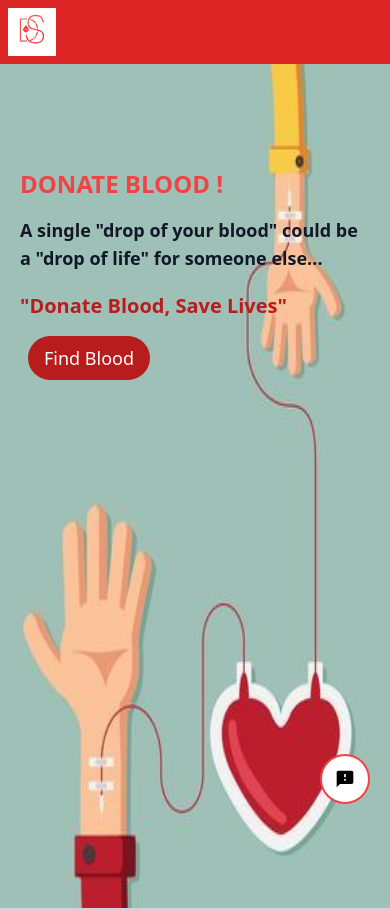
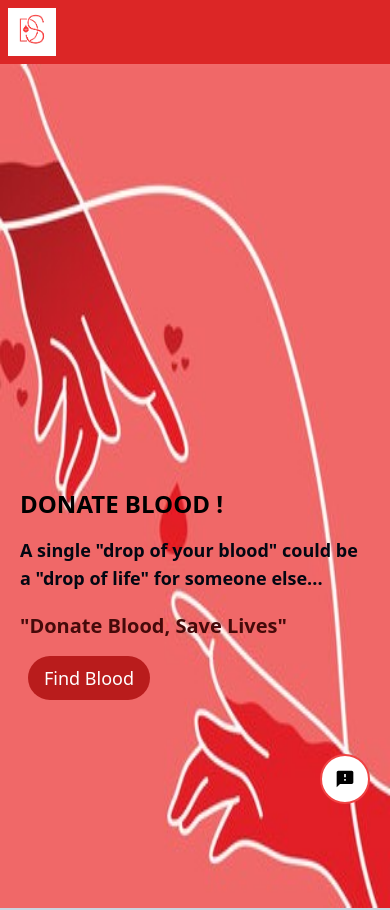
Before and after one commit to clumsy-coders-org/Donor-Sync, a React (Create React App) app in the folder client/: page /home in a window 390 px wide. Shown: the top 910 px of the page. Built offline with nearby package versions, Linux system fonts and the light colour scheme; some icons are missing.

Commit message:
mobile home image changed

```diff
--- a/client/src/axios/instance.js
+++ b/client/src/axios/instance.js
@@ -4,7 +4,7 @@
 import axios from "axios"
 
 
-const baseurl="https://donor-sync-backend.onrender.com"
+const baseurl="http://localhost:3001"
 
 // "http://localhost:3001"
 
--- a/client/src/components/Header/Header.jsx
+++ b/client/src/components/Header/Header.jsx
@@ -48,7 +48,7 @@ function Header() {
           <div className="relative flex h-16 items-center justify-between">
             <div className="absolute inset-y-0 right-0 flex items-center sm:hidden">
               {/* Mobile menu button*/}
-              <Disclosure.Button className="relative inline-flex items-center justify-center rounded-3xl p-2 text-black hover:bg-white hover:text-black focus:outline-none focus:ring-2 focus:ring-inset focus:ring-yellow-400">
+              <Disclosure.Button className="relative inline-flex items-center justify-center rounded-3xl p-2 text-black hover:text-black focus:text-white  focus:ring-inset ">
                 <span className="absolute -inset-0.5" />
                 <span className="sr-only">Open main menu</span>
                 {open ? (
@@ -90,8 +90,8 @@ function Header() {
             </div>
             {/* <div className="absolute hidden sm:block inset-y-0 left-0  items-center pr-2 sm:static sm:inset-auto sm:ml-6 sm:pr-0"> */}
               <button
-                type="button"
-                className="relative rounded-full right-12 md:right-4 text-gray-900 hover:text-black focus:outline-none focus:ring-2 focus:ring-white focus:ring-offset-1"
+                type="button"  onClick={() => { navigate("/search") }}
+                className="relative rounded-full focus:text-white right-12 md:right-4 text-gray-900 md:hover:text-white "
               >
                 <span className="absolute -inset-1.5" />
                 <span className="sr-only">Search</span>
--- a/client/src/components/Home/Home.jsx
+++ b/client/src/components/Home/Home.jsx
@@ -3,7 +3,7 @@ import home from "../../assets/home-page-image.jpg"
 import donation from '../../assets/donation.jpg'
 import blooddonation from '../../assets/blooddonation.jpg'
 import blood from '../../assets/mobile-view-home-bg.jpeg'
-import mobimg from "../../assets/mobimg.jpeg"
+import mobimg from "../../assets/bllod.jpg"
 import { useNavigate } from "react-router-dom"
 import { MdFeedback } from "react-icons/md";
 
@@ -26,14 +26,14 @@ function Home() {
         <div className='md:hidden block'>
           <img className='md:hidden block w-auto h-screen ' src={mobimg} alt="" />
         </div>
-        <div class="absolute top-[6rem] md:top-32 lg:top-55 px-5 py-2 w-full md:1/2 lg:w-3/4   ">
+        <div class="absolute top-[26rem] md:top-32 lg:top-55 px-5 py-2 w-full md:1/2 lg:w-3/4   ">
 
 
-          <h1 class=" text-red-500 font-bold text-2xl md:text-4xl lg:text-5xl "> DONATE BLOOD !</h1>
-          <p class="text-gray-900 text-lg md:text-2xl lg:text-3xl  py-4 font-semibold">
+          <h1 class="text-black md:text-red-500 font-bold text-2xl md:text-4xl lg:text-5xl "> DONATE BLOOD !</h1>
+          <p class="text-gray-950 text-lg md:text-2xl lg:text-3xl  py-4 font-semibold">
             A single "drop of your blood" could be a "drop of life" for someone else...
           </p>
-          <p class="text-red-700 text-xl md:text-3xl lg:text-4xl pt-1 md:mt-10 font-semibold">"Donate Blood, Save Lives"</p>
+          <p class="text-red-950 md:text-red-700 text-xl md:text-3xl lg:text-4xl pt-1 md:mt-10 font-semibold">"Donate Blood, Save Lives"</p>
           <button onClick={() => { navigate("/search") }} type="submit" class="focus:outline-none  text-white bg-red-700 hover:bg-red-800 focus:ring-4 focus:ring-red-300 font-medium rounded-3xl text-lg md:text-lg lg:text-xl px-4 md:px-5  py-2 md:py-2.5 mt-4 md:mt-4 md:mb-2 ms-2 me-2  dark:bg-red-600 dark:hover:bg-red-700 dark:focus:ring-red-900">
 
             Find Blood
```
Also changed, not shown: client/src/assets/bllod.jpg (added).
